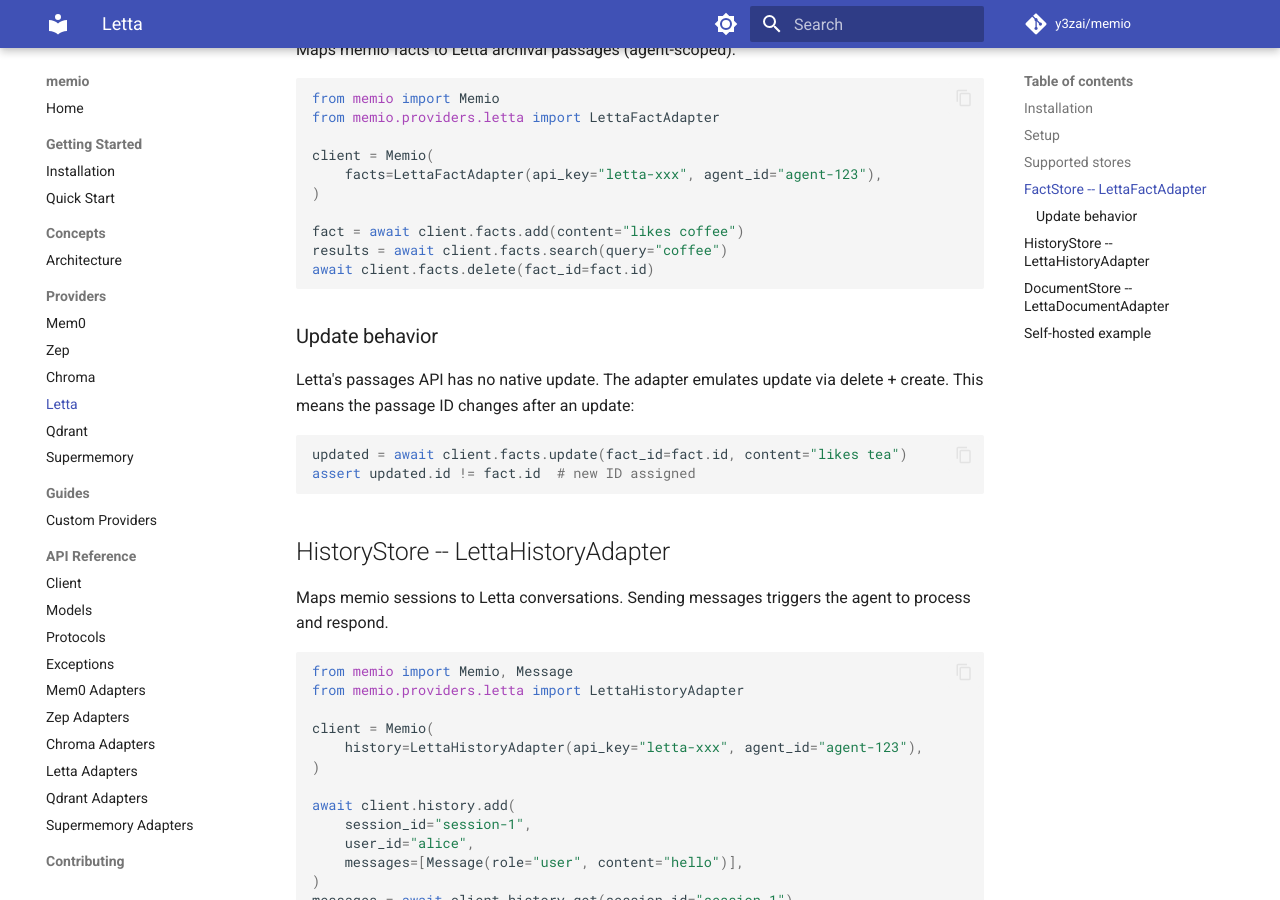
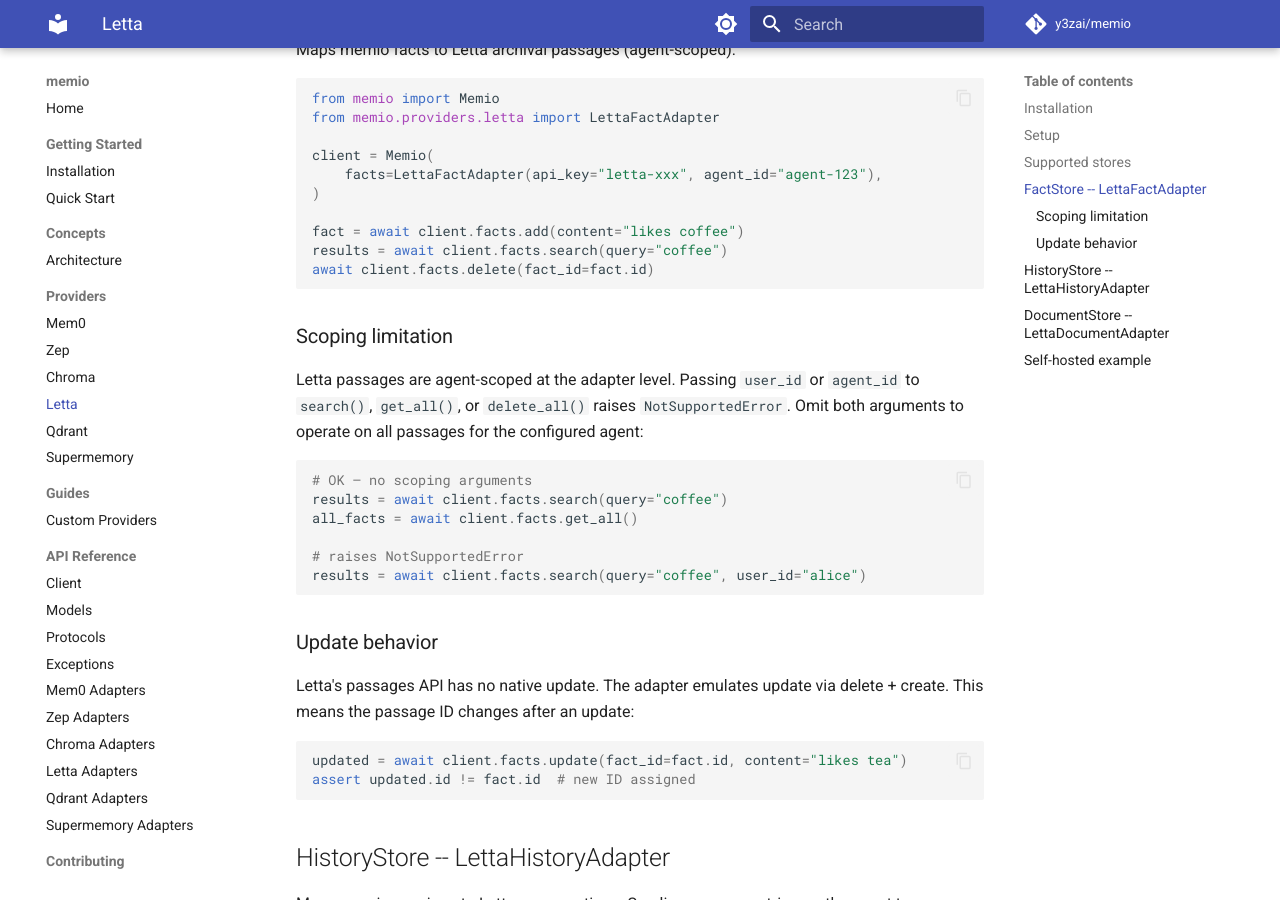
Before and after one commit to y3zai/memio, an MkDocs documentation site: the page built from docs/providers/letta.md, in a window 1280 px wide and 900 px high, scrolled down 1402 px. Built offline with MkDocs 1.6.1 and Material for MkDocs 9.7.7, drawn with Linux system fonts in a browser that asks for light colours; comment, search, counter and statistics services are not loaded.

Commit message:
docs: clarify Letta facts scoping limitation in letta.md
Agent-Logs-Url: https://github.com/y3zai/memio/sessions/cda6e73f-d6db-4472-8870-0f43353e2e31

Co-authored-by: DavyMorgan <27959377+DavyMorgan@users.noreply.github.com>

````diff
--- a/docs/providers/letta.md
+++ b/docs/providers/letta.md
@@ -62,6 +62,22 @@ client = Memio(
 fact = await client.facts.add(content="likes coffee")
 results = await client.facts.search(query="coffee")
 await client.facts.delete(fact_id=fact.id)
+```
+
+### Scoping limitation
+
+Letta passages are agent-scoped at the adapter level. Passing `user_id` or
+`agent_id` to `search()`, `get_all()`, or `delete_all()` raises
+`NotSupportedError`. Omit both arguments to operate on all passages for the
+configured agent:
+
+```python
+# OK — no scoping arguments
+results = await client.facts.search(query="coffee")
+all_facts = await client.facts.get_all()
+
+# raises NotSupportedError
+results = await client.facts.search(query="coffee", user_id="alice")
 ```
 
 ### Update behavior
````
